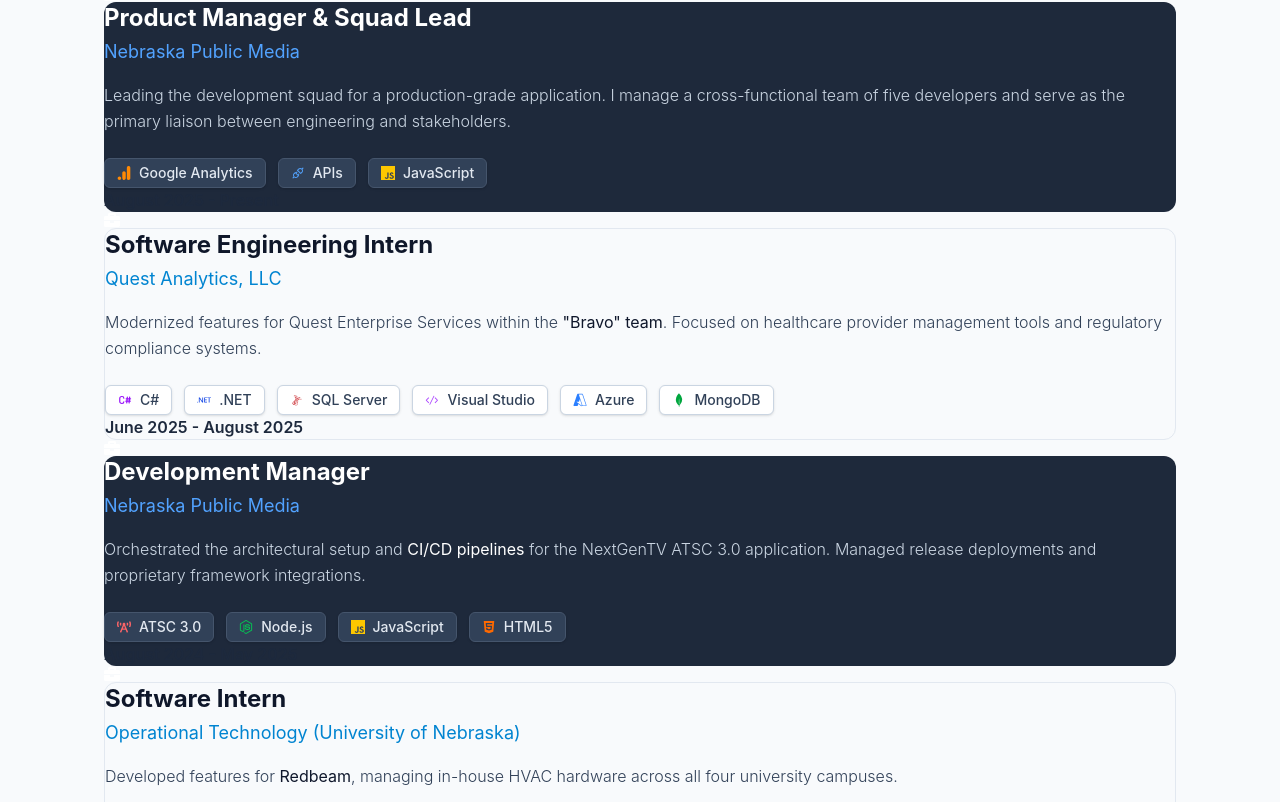
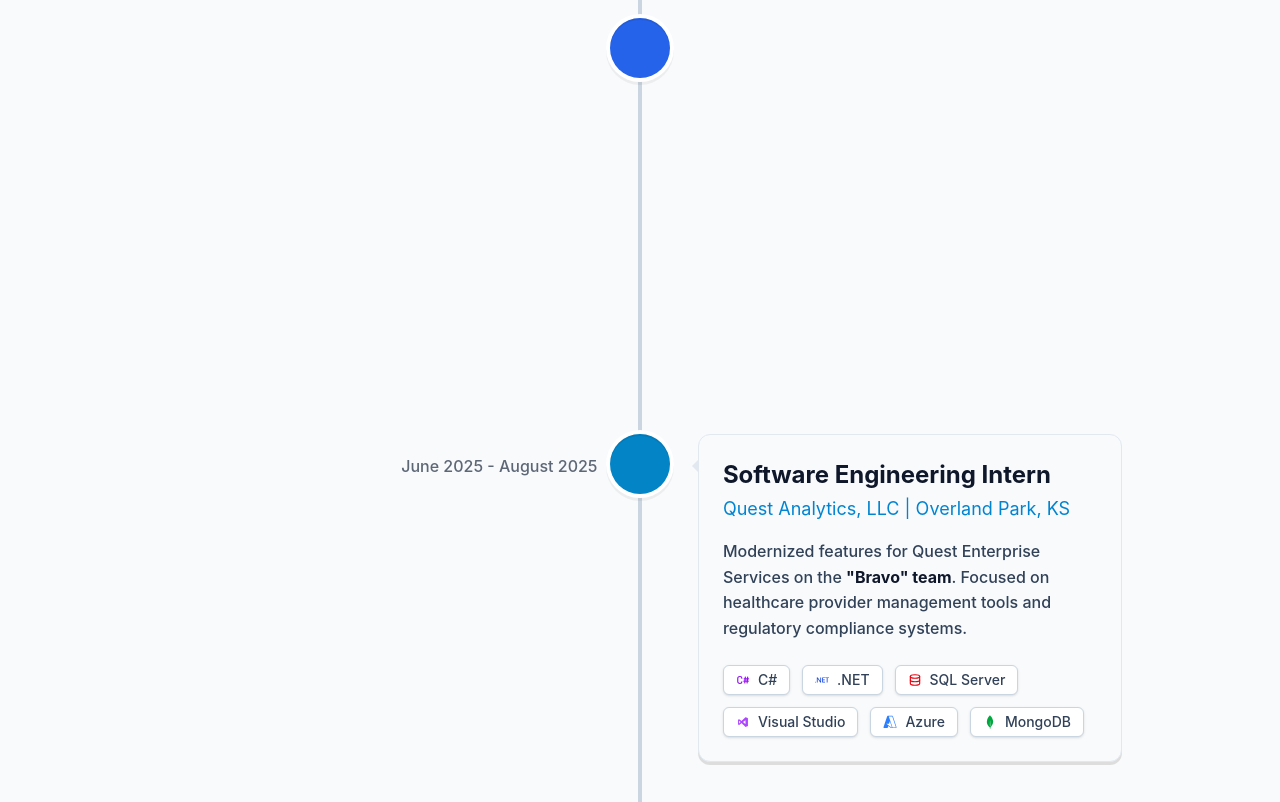
Before and after one commit to NaverJJV/naverjjv.github.io, a React (Vite) app: page / in a window 1280 px wide. Shown: the part 998-1800 px from the top of the page. Built offline with nearby package versions, Linux system fonts and the light colour scheme.

Commit message:
Revert to older design

```diff
--- a/src/components/Experience.jsx
+++ b/src/components/Experience.jsx
@@ -1,18 +1,20 @@
+import { VerticalTimeline, VerticalTimelineElement }  from 'react-vertical-timeline-component';
+import 'react-vertical-timeline-component/style.min.css';
+
+// Using stable icon sets to avoid export errors
 import {
-    FaNodeJs, FaGithub, FaJava, FaDatabase, FaHtml5, FaBroadcastTower, FaBriefcase
+    FaNodeJs, FaGithub, FaJava, FaDatabase, FaHtml5, FaBroadcastTower
 } from 'react-icons/fa';
 import {
     SiMongodb, SiPostgresql, SiGoogleanalytics, SiJavascript,
     SiDotnet, SiApachemaven, SiBootstrap
 } from 'react-icons/si';
-import {TbBrandCSharp} from 'react-icons/tb';
-import {VscAzure, VscCode} from 'react-icons/vsc'; // Using VscCode for Visual Studio
-import {AiOutlineApi} from 'react-icons/ai';
-import {DiMsqlServer} from 'react-icons/di';
-import {VerticalTimeline, VerticalTimelineElement} from "react-vertical-timeline-component";
+import { TbBrandCSharp, TbDatabase } from 'react-icons/tb';
+import { VscAzure, VscCode } from 'react-icons/vsc';
+import { AiOutlineApi } from 'react-icons/ai';
+import { DiVisualstudio } from 'react-icons/di';
 
 const Experience = () => {
-    // Reusable styling for the tech badges
     const badgeStyle = "flex items-center gap-2 px-3 py-1 rounded-md text-sm font-medium border shadow-sm";
 
     return (
@@ -26,151 +28,132 @@
 
                     {/* Node 1: NPM Year 2 */}
                     <VerticalTimelineElement
-                        className="vertical-timeline-element--work"
-                        contentStyle={{background: '#1e293b', color: '#fff', borderRadius: '0.75rem'}}
-                        contentArrowStyle={{borderRight: '7px solid  #1e293b'}}
+                        contentStyle={{ background: '#1e293b', color: '#fff', borderRadius: '0.75rem' }}
+                        contentArrowStyle={{ borderRight: '7px solid #1e293b' }}
                         date="August 2025 - Present"
                         dateClassName="text-slate-500 lg:text-slate-800 font-semibold"
-                        iconStyle={{background: '#2563eb', color: '#fff'}}
-                        icon={<FaBriefcase/>}
+                        iconStyle={{ background: '#2563eb', color: '#fff' }}
                     >
                         <h3 className="text-2xl font-bold">Product Manager & Squad Lead</h3>
-                        <h4 className="text-lg text-blue-400 mt-1">Nebraska Public Media</h4>
+                        <h4 className="text-lg text-blue-400 mt-1">Nebraska Public Media (UNL Senior Design)</h4>
                         <p className="mt-4 text-slate-300 font-light leading-relaxed">
-                            Leading the development squad for a production-grade application. I manage a
-                            cross-functional team of five developers and serve as the primary liaison between
-                            engineering and stakeholders.
+                            Leading a cross-functional squad of five developers for a production-level application. I serve as the primary communication liaison between engineering and stakeholders for Nebraska Public Media.
                         </p>
 
                         <div className="mt-6 flex flex-wrap gap-3">
               <span className={`${badgeStyle} bg-slate-700 border-slate-600 text-slate-200`}>
-                <SiGoogleanalytics className="text-orange-400"/> Google Analytics
+                <SiGoogleanalytics className="text-orange-400" /> Google Analytics
               </span>
                             <span className={`${badgeStyle} bg-slate-700 border-slate-600 text-slate-200`}>
-                <AiOutlineApi className="text-blue-400"/> APIs
+                <AiOutlineApi className="text-blue-400" /> APIs
               </span>
                             <span className={`${badgeStyle} bg-slate-700 border-slate-600 text-slate-200`}>
-                <SiJavascript className="text-yellow-400"/> JavaScript
+                <SiJavascript className="text-yellow-400" /> JavaScript
               </span>
                         </div>
                     </VerticalTimelineElement>
 
                     {/* Node 2: Quest Analytics */}
                     <VerticalTimelineElement
-                        className="vertical-timeline-element--work"
-                        contentStyle={{
-                            background: '#f8fafc',
-                            color: '#0f172a',
-                            border: '1px solid #e2e8f0',
-                            borderRadius: '0.75rem'
-                        }}
-                        contentArrowStyle={{borderRight: '7px solid  #e2e8f0'}}
+                        contentStyle={{ background: '#f8fafc', color: '#0f172a', border: '1px solid #e2e8f0', borderRadius: '0.75rem' }}
+                        contentArrowStyle={{ borderRight: '7px solid #e2e8f0' }}
                         date="June 2025 - August 2025"
                         dateClassName="text-slate-500 lg:text-slate-800 font-semibold"
-                        iconStyle={{background: '#0284c7', color: '#fff'}}
-                        icon={<FaBriefcase/>}
+                        iconStyle={{ background: '#0284c7', color: '#fff' }}
                     >
                         <h3 className="text-2xl font-bold">Software Engineering Intern</h3>
-                        <h4 className="text-lg text-sky-600 mt-1">Quest Analytics, LLC</h4>
+                        <h4 className="text-lg text-sky-600 mt-1">Quest Analytics, LLC | Overland Park, KS</h4>
                         <p className="mt-4 text-slate-700 font-light leading-relaxed">
-                            Modernized features for Quest Enterprise Services within the <strong
-                            className="text-slate-900">"Bravo" team</strong>. Focused on healthcare provider management
-                            tools and regulatory compliance systems.
+                            Modernized features for Quest Enterprise Services on the <strong className="text-slate-900">"Bravo" team</strong>. Focused on healthcare provider management tools and regulatory compliance systems.
                         </p>
 
                         <div className="mt-6 flex flex-wrap gap-3">
               <span className={`${badgeStyle} bg-white border-slate-300 text-slate-700`}>
-                <TbBrandCSharp className="text-purple-600"/> C#
+                <TbBrandCSharp className="text-purple-600" /> C#
               </span>
                             <span className={`${badgeStyle} bg-white border-slate-300 text-slate-700`}>
-                <SiDotnet className="text-blue-700"/> .NET
+                <SiDotnet className="text-blue-700" /> .NET
               </span>
                             <span className={`${badgeStyle} bg-white border-slate-300 text-slate-700`}>
-                <DiMsqlServer className="text-red-700"/> SQL Server
+                <TbDatabase className="text-red-600" /> SQL Server
               </span>
                             <span className={`${badgeStyle} bg-white border-slate-300 text-slate-700`}>
-                <VscCode className="text-purple-500"/> Visual Studio
+                <DiVisualstudio className="text-purple-500" /> Visual Studio
               </span>
                             <span className={`${badgeStyle} bg-white border-slate-300 text-slate-700`}>
-                <VscAzure className="text-blue-500"/> Azure
+                <VscAzure className="text-blue-500" /> Azure
               </span>
                             <span className={`${badgeStyle} bg-white border-slate-300 text-slate-700`}>
-                <SiMongodb className="text-green-600"/> MongoDB
+                <SiMongodb className="text-green-600" /> MongoDB
               </span>
                         </div>
                     </VerticalTimelineElement>
 
                     {/* Node 3: NPM Year 1 */}
                     <VerticalTimelineElement
-                        className="vertical-timeline-element--work"
-                        contentStyle={{background: '#1e293b', color: '#fff', borderRadius: '0.75rem'}}
-                        contentArrowStyle={{borderRight: '7px solid  #1e293b'}}
+                        contentStyle={{ background: '#1e293b', color: '#fff', borderRadius: '0.75rem' }}
+                        contentArrowStyle={{ borderRight: '7px solid #1e293b' }}
                         date="August 2024 - May 2025"
                         dateClassName="text-slate-500 lg:text-slate-800 font-semibold"
-                        iconStyle={{background: '#2563eb', color: '#fff'}}
-                        icon={<FaBriefcase/>}
+                        iconStyle={{ background: '#2563eb', color: '#fff' }}
                     >
                         <h3 className="text-2xl font-bold">Development Manager</h3>
-                        <h4 className="text-lg text-blue-400 mt-1">Nebraska Public Media</h4>
+                        <h4 className="text-lg text-blue-400 mt-1">Nebraska Public Media (UNL Senior Design)</h4>
                         <p className="mt-4 text-slate-300 font-light leading-relaxed">
-                            Orchestrated the architectural setup and <strong className="text-white">CI/CD
-                            pipelines</strong> for the NextGenTV ATSC 3.0 application. Managed release deployments and
-                            proprietary framework integrations.
+                            Managed the initial architectural setup and <strong className="text-white">CI/CD pipelines</strong> for the NextGenTV ATSC 3.0 application. Built using the Run3TV framework for regional PBS affiliates.
                         </p>
 
                         <div className="mt-6 flex flex-wrap gap-3">
               <span className={`${badgeStyle} bg-slate-700 border-slate-600 text-slate-200`}>
-                <FaBroadcastTower className="text-red-400"/> ATSC 3.0
+                <FaBroadcastTower className="text-red-400" /> ATSC 3.0
               </span>
                             <span className={`${badgeStyle} bg-slate-700 border-slate-600 text-slate-200`}>
-                <FaNodeJs className="text-green-500"/> Node.js
+                <FaNodeJs className="text-green-500" /> Node.js
               </span>
                             <span className={`${badgeStyle} bg-slate-700 border-slate-600 text-slate-200`}>
-                <SiJavascript className="text-yellow-400"/> JavaScript
+                <SiJavascript className="text-yellow-400" /> JavaScript
               </span>
                             <span className={`${badgeStyle} bg-slate-700 border-slate-600 text-slate-200`}>
-                <FaHtml5 className="text-orange-500"/> HTML5
+                <FaHtml5 className="text-orange-500" /> HTML5
               </span>
                         </div>
                     </VerticalTimelineElement>
 
                     {/* Node 4: OT */}
                     <VerticalTimelineElement
-                        className="vertical-timeline-element--work"
-                        contentStyle={{
-                            background: '#f8fafc',
-                            color: '#0f172a',
-                            border: '1px solid #e2e8f0',
-                            borderRadius: '0.75rem'
-                        }}
-                        contentArrowStyle={{borderRight: '7px solid  #e2e8f0'}}
+                        contentStyle={{ background: '#f8fafc', color: '#0f172a', border: '1px solid #e2e8f0', borderRadius: '0.75rem' }}
+                        contentArrowStyle={{ borderRight: '7px solid #e2e8f0' }}
                         date="August 2024 - May 2025"
                         dateClassName="text-slate-500 lg:text-slate-800 font-semibold"
-                        iconStyle={{background: '#0284c7', color: '#fff'}}
-                        icon={<FaBriefcase/>}
+                        iconStyle={{ background: '#0284c7', color: '#fff' }}
                     >
                         <h3 className="text-2xl font-bold">Software Intern</h3>
                         <h4 className="text-lg text-sky-600 mt-1">Operational Technology (University of Nebraska)</h4>
                         <p className="mt-4 text-slate-700 font-light leading-relaxed">
-                            Developed features for <strong className="text-slate-900">Redbeam</strong>, managing
-                            in-house HVAC hardware across all four university campuses.
+                            Architected core functionality for <strong className="text-slate-900">Redbeam</strong>, an internal Energy Management System managing HVAC hardware across all four University of Nebraska campuses.
                         </p>
 
                         <div className="mt-6 flex flex-wrap gap-3">
               <span className={`${badgeStyle} bg-white border-slate-300 text-slate-700`}>
-                <FaJava className="text-orange-600"/> Java
+                <FaJava className="text-orange-600" /> Java
               </span>
                             <span className={`${badgeStyle} bg-white border-slate-300 text-slate-700`}>
-                <SiApachemaven className="text-red-500"/> Maven
+                <SiApachemaven className="text-red-500" /> Maven
               </span>
                             <span className={`${badgeStyle} bg-white border-slate-300 text-slate-700`}>
-                <SiPostgresql className="text-blue-500"/> PostgreSQL
+                <SiPostgresql className="text-blue-500" /> PostgreSQL
               </span>
                             <span className={`${badgeStyle} bg-white border-slate-300 text-slate-700`}>
-                <FaDatabase className="text-slate-500"/> ClickHouse
+                <FaDatabase className="text-slate-500" /> ClickHouse
               </span>
                             <span className={`${badgeStyle} bg-white border-slate-300 text-slate-700`}>
-                <SiBootstrap className="text-purple-600"/> Bootstrap
+                <SiBootstrap className="text-purple-600" /> Bootstrap
+              </span>
+                            <span className={`${badgeStyle} bg-white border-slate-300 text-slate-700`}>
+                <SiJavascript className="text-yellow-500" /> JavaScript
+              </span>
+                            <span className={`${badgeStyle} bg-white border-slate-300 text-slate-700`}>
+                <FaHtml5 className="text-orange-600" /> HTML
               </span>
                         </div>
                     </VerticalTimelineElement>
```
